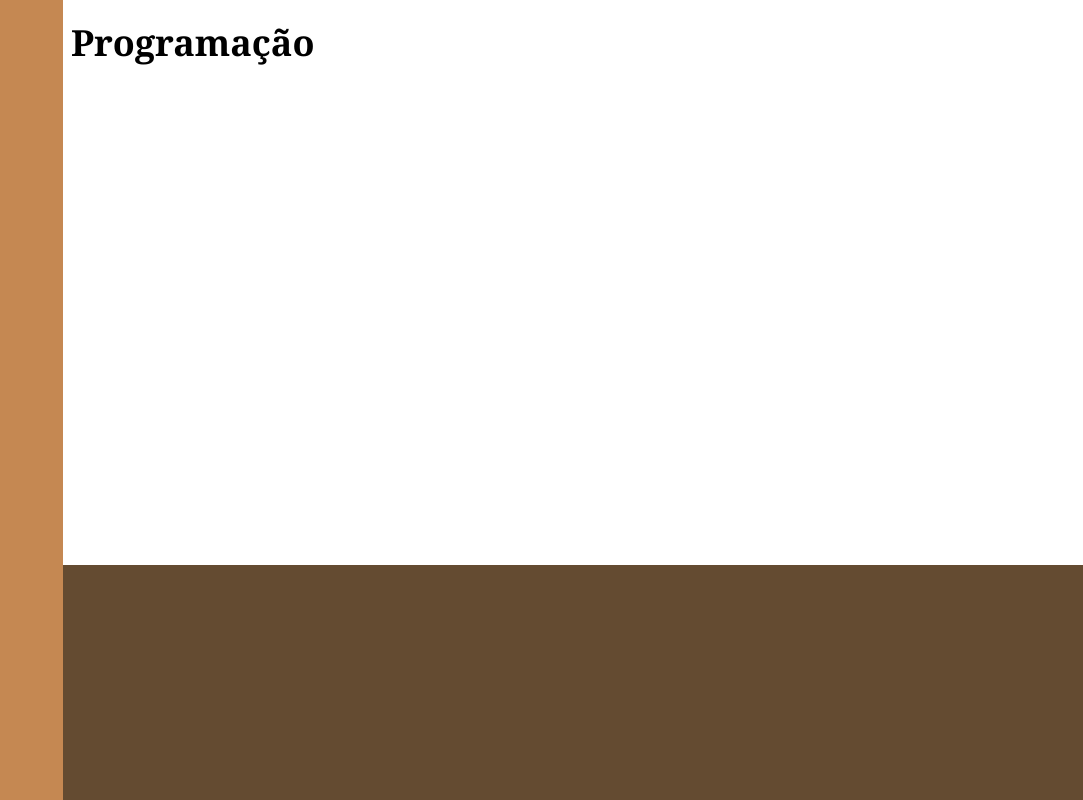
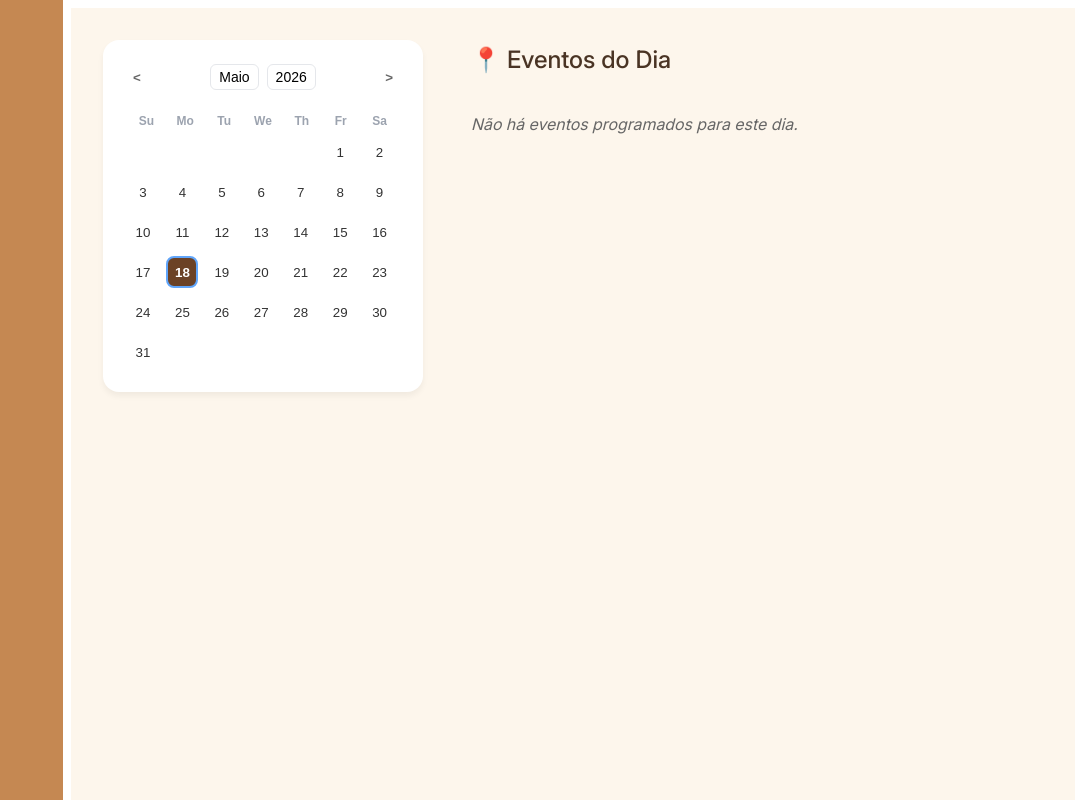
Before and after one commit to adsifspcaragua/Projeto-Hartat, a React (Vite) app: page /programacao in a window 1280 px wide. Shown: the whole page, without its empty margins (197-1280 px from the left). Built offline with nearby package versions, Linux system fonts and the light colour scheme.

Commit message:
Parte do calendario feito

```diff
--- a/src/pages/Programacao.jsx
+++ b/src/pages/Programacao.jsx
@@ -1,9 +1,157 @@
-function Programacao() {
-    return(
-        <>
-        <h1>Programação</h1>
-        </>
-    )
+import React, { useState } from 'react';
+import './css/Programacao.css'; // Importando o CSS puro
+
+// Simulando banco de dados com datas reais (formato YYYY-MM-DD para facilitar a comparação)
+const EVENTOS = [
+  {
+    id: 1,
+    data: '2026-05-27', // Exemplo: Hoje
+    titulo: 'Exposição de Obras',
+    horario: '12:00 às 14:00',
+    corBorda: '#c8372b',
+    icone: '🖼️'
+  },
+  {
+    id: 2,
+    data: '2026-05-27',
+    titulo: 'Cine Hartãt - Mundurukuyu',
+    horario: '19:00 às 23:00',
+    corBorda: '#eeba42',
+    icone: '🎥'
+  },
+  {
+    id: 3,
+    data: '2026-06-02', // Exemplo: Próximo mês
+    titulo: 'Oficina de Cestaria',
+    horario: '14:00 às 16:00',
+    corBorda: '#4a3424',
+    icone: '🧺'
+  },
+];
+
+export default function CalendarioDeEventos() {
+  // 1. Pegamos a data atual do sistema do usuário
+  const hoje = new Date();
+
+  // Guardamos o objeto de data inteiro no estado para poder navegar entre os meses depois
+  const [dataAtual, setDataAtual] = useState(hoje);
+  // Guardamos o dia selecionado (inicializa com o dia de hoje, ex: 27)
+  const [diaSelecionado, setDiaSelecionado] = useState(hoje.getDate());
+
+  const ano = dataAtual.getFullYear();
+  const mesNumero = dataAtual.getMonth(); // 0 = Janeiro, 1 = Fevereiro, etc.
+
+  // 2. Transforma o número do mês no nome em português usando a API nativa do navegador
+  const nomeMes = dataAtual.toLocaleString('pt-BR', { month: 'long' });
+  // Capitaliza a primeira letra do mês (ex: "maio" vira "Maio")
+  const nomeMesCapitalizado = nomeMes.charAt(0).toUpperCase() + nomeMes.slice(1);
+
+  // 3. Truque do JavaScript para descobrir quantos dias tem o mês atual
+  // Passando o dia "0" do mês seguinte, o JS retorna o último dia do mês atual (28, 29, 30 ou 31)
+  const totalDiasNoMes = new Date(ano, mesNumero + 1, 0).getDate();
+  const diasDoMes = Array.from({ length: totalDiasNoMes }, (_, i) => i + 1);
+
+  // 4. Descobre em qual dia da semana o mês começou (para alinhar o dia 1 na coluna certa)
+  const primeiroDiaDaSemana = new Date(ano, mesNumero, 1).getDay();
+  const espacosVazios = Array.from({ length: primeiroDiaDaSemana });
+
+  // Funções para avançar e voltar os meses nas setinhas
+  const mesAnterior = () => {
+    setDataAtual(new Date(ano, mesNumero - 1, 1));
+    setDiaSelecionado(1); // Reseta a seleção para o dia 1 do mês anterior
+  };
+
+  const proximoMes = () => {
+    setDataAtual(new Date(ano, mesNumero + 1, 1));
+    setDiaSelecionado(1); // Reseta a seleção para o dia 1 do próximo mês
+  };
+
+  // 5. Filtramos os eventos buscando a string da data formatada como 'YYYY-MM-DD'
+  const eventosDoDia = EVENTOS.filter(evento => {
+    const mesFormatado = String(mesNumero + 1).padStart(2, '0');
+    const diaFormatado = String(diaSelecionado).padStart(2, '0');
+    const dataStringFiltro = `${ano}-${mesFormatado}-${diaFormatado}`;
+
+    return evento.data === dataStringFiltro;
+  });
+
+  return (
+    <div className="app-container">
+
+      {/* ================= LADO ESQUERDO: CALENDÁRIO ================= */}
+      <div className="calendario-wrapper">
+        <div className="calendario-header">
+          <button onClick={mesAnterior} className="calendario-header-btn">&lt;</button>
+          <div className="calendario-badges">
+            <span className="badge">{nomeMesCapitalizado}</span>
+            <span className="badge">{ano}</span>
+          </div>
+          <button onClick={proximoMes} className="calendario-header-btn">&gt;</button>
+        </div>
+
+        <div className="dias-semana">
+          <span>Su</span><span>Mo</span><span>Tu</span><span>We</span><span>Th</span><span>Fr</span><span>Sa</span>
+        </div>
+
+        <div className="grid-dias">
+          {/* Injeta os espaços vazios para o dia 1 começar no dia da semana correto */}
+          {espacosVazios.map((_, index) => (
+            <div key={`empty-${index}`}></div>
+          ))}
+
+          {diasDoMes.map(dia => {
+            // Verifica se o dia renderizado é exatamente o dia de HOJE no mundo real para aplicar um estilo visual se quiser
+            const isHojeNoMundoReal = dia === hoje.getDate() && mesNumero === hoje.getMonth() && ano === hoje.getFullYear();
+            const isSelecionado = dia === diaSelecionado;
+
+            return (
+              <button
+                key={dia}
+                onClick={() => setDiaSelecionado(dia)}
+                className={`dia-btn ${isSelecionado ? 'dia-selecionado' : ''} ${isHojeNoMundoReal && !isSelecionado ? 'dia-hoje-destaque' : ''}`}
+              >
+                {dia}
+              </button>
+            );
+          })}
+        </div>
+      </div>
+
+      {/* ================= LADO DIREITO: EVENTOS ================= */}
+      <div className="eventos-wrapper">
+        <h2 className="eventos-titulo">
+          📍 Eventos do Dia
+        </h2>
+
+        <div className="lista-eventos">
+          {eventosDoDia.length > 0 ? (
+            eventosDoDia.map(evento => (
+              <div key={evento.id} className="evento-card">
+
+                <div
+                  className="evento-faixa"
+                  style={{ backgroundColor: evento.corBorda }}
+                ></div>
+
+                <div className="evento-data-box">
+                  <span className="evento-dia">{diaSelecionado}</span>
+                  <span className="evento-mes">{nomeMesCapitalizado.substring(0, 3)}</span>
+                  <span className="evento-icone">{evento.icone}</span>
+                </div>
+
+                <div className="evento-info">
+                  <h3>{evento.titulo}</h3>
+                  <p>Horário: {evento.horario}</p>
+                </div>
+
+              </div>
+            ))
+          ) : (
+             <p className="sem-eventos">Não há eventos programados para este dia.</p>
+          )}
+        </div>
+      </div>
+
+    </div>
+  );
 }
-
-export default Programacao
--- /dev/null
+++ b/src/pages/css/Programacao.css
@@ -0,0 +1,198 @@
+/* Variáveis de cor baseadas no seu protótipo */
+:root {
+  --bg-principal: #fdf6ec;
+  --bg-calendario: #ffffff;
+  --bg-card: #f5e9dc;
+  --texto-escuro: #4a3424;
+  --texto-padrao: #333333;
+  --texto-claro: #666666;
+  --cor-selecionada: #6b4226;
+  --borda-selecionada: #60a5fa;
+}
+
+/* Container Principal */
+.app-container {
+  display: flex;
+  flex-direction: row;
+  gap: 3rem;
+  padding: 2rem;
+  background-color: var(--bg-principal);
+  min-height: 100vh;
+  font-family: sans-serif;
+}
+
+/* ================= LADO ESQUERDO: CALENDÁRIO ================= */
+.calendario-wrapper {
+  background-color: var(--bg-calendario);
+  padding: 1.5rem;
+  border-radius: 1rem;
+  box-shadow: 0 4px 6px rgba(0, 0, 0, 0.05);
+  width: 100%;
+  max-width: 320px;
+  height: fit-content;
+}
+
+.calendario-header {
+  display: flex;
+  justify-content: space-between;
+  align-items: center;
+  margin-bottom: 1.5rem;
+}
+
+.calendario-header-btn {
+  background: none;
+  border: none;
+  font-weight: bold;
+  color: var(--texto-claro);
+  cursor: pointer;
+}
+
+.calendario-badges {
+  display: flex;
+  gap: 0.5rem;
+}
+
+.badge {
+  border: 1px solid #e5e7eb;
+  padding: 0.25rem 0.5rem;
+  border-radius: 0.375rem;
+  font-size: 0.875rem;
+}
+
+.dias-semana {
+  display: grid;
+  grid-template-columns: repeat(7, 1fr);
+  text-align: center;
+  font-size: 0.75rem;
+  font-weight: bold;
+  color: #9ca3af;
+  margin-bottom: 0.5rem;
+}
+
+.grid-dias {
+  display: grid;
+  grid-template-columns: repeat(7, 1fr);
+  gap: 0.5rem 0.25rem;
+}
+
+.dia-btn {
+  width: 2rem;
+  height: 2rem;
+  display: flex;
+  align-items: center;
+  justify-content: center;
+  border-radius: 0.5rem;
+  border: none;
+  background: transparent;
+  cursor: pointer;
+  color: var(--texto-padrao);
+  transition: all 0.2s ease;
+}
+
+.dia-btn:hover {
+  background-color: #f3f4f6;
+}
+
+.dia-selecionado {
+  background-color: var(--cor-selecionada);
+  color: white;
+  border: 2px solid var(--borda-selecionada);
+  font-weight: bold;
+}
+
+.dia-selecionado:hover {
+  background-color: var(--cor-selecionada);
+}
+
+/* ================= LADO DIREITO: EVENTOS ================= */
+.eventos-wrapper {
+  flex: 1;
+}
+
+.eventos-titulo {
+  display: flex;
+  align-items: center;
+  gap: 0.5rem;
+  margin-bottom: 1.5rem;
+  color: var(--texto-escuro);
+  font-size: 1.5rem;
+}
+
+.lista-eventos {
+  display: flex;
+  flex-direction: column;
+  gap: 1rem;
+}
+
+.evento-card {
+  display: flex;
+  align-items: stretch;
+  background-color: var(--bg-card);
+  border-radius: 0.75rem;
+  overflow: hidden;
+  box-shadow: 0 2px 4px rgba(0, 0, 0, 0.05);
+}
+
+.evento-faixa {
+  width: 12px;
+  flex-shrink: 0;
+}
+
+.evento-data-box {
+  display: flex;
+  flex-direction: column;
+  align-items: center;
+  justify-content: center;
+  padding: 1rem;
+  min-width: 80px;
+}
+
+.evento-dia {
+  font-size: 1.5rem;
+  font-weight: bold;
+  color: var(--texto-padrao);
+}
+
+.evento-mes {
+  font-size: 0.875rem;
+  color: var(--texto-claro);
+}
+
+.evento-icone {
+  font-size: 1.5rem;
+  margin-top: 0.25rem;
+}
+
+.evento-info {
+  padding: 1rem;
+  display: flex;
+  flex-direction: column;
+  justify-content: center;
+}
+
+.evento-info h3 {
+  margin: 0 0 0.25rem 0;
+  font-size: 1.125rem;
+  color: var(--texto-padrao);
+}
+
+.evento-info p {
+  margin: 0;
+  color: var(--texto-claro);
+  font-size: 0.875rem;
+}
+
+.sem-eventos {
+  color: var(--texto-claro);
+  font-style: italic;
+}
+
+/* Responsividade para celulares */
+@media (max-width: 768px) {
+  .app-container {
+    flex-direction: column;
+  }
+  .calendario-wrapper {
+    max-width: 100%;
+  }
+}
```
Also changed, not shown: 1 other file (tests, documents, lock files or other folders).
